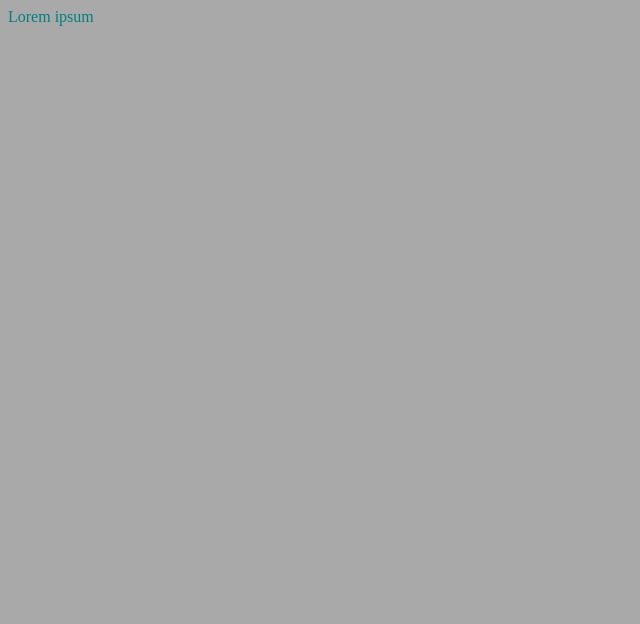
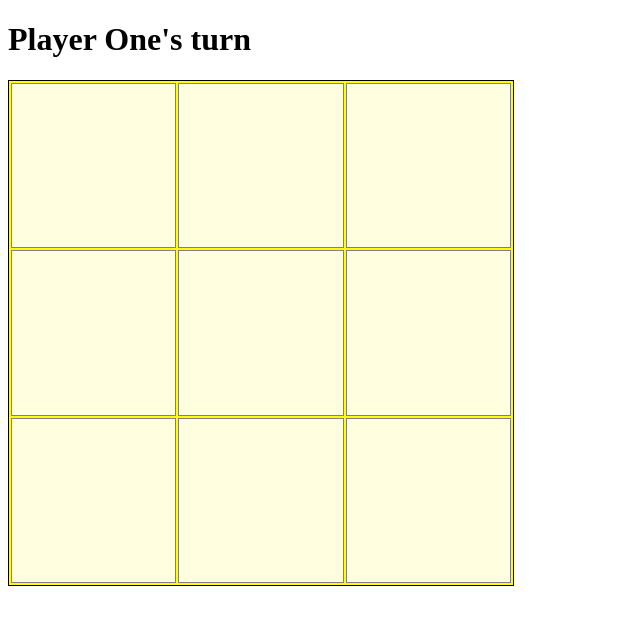
Before and after one commit to inuksuktv/ticTacToe, a plain HTML site: page index.html in a window 1280 px wide. Shown: the whole page, without its empty margins (0-640 px from the left). Drawn offline with Linux system fonts and the light colour scheme.

Commit message:
Add gameboard
The HTML gets populated with the turn indicator, the gameboard,
and clickable buttons to place gamepieces on the board.

```diff
--- a/index.html
+++ b/index.html
@@ -8,6 +8,9 @@
     <script src="script.js" defer></script>
 </head>
 <body>
-    Lorem ipsum
+    <div class="container">
+        <h1 class="turn"></h1>
+        <div class="board"></div>
+    </div>
 </body>
 </html>
--- a/script.js
+++ b/script.js
@@ -1,5 +1,3 @@
-console.log("Hello world!");
-
 function Gameboard() {
   const rows = 3;
   const columns = 3;
@@ -78,6 +76,8 @@ function GameController(playerOneName = "Player One", playerTwoName = "Player Tw
     );
     board.claimCell(row, column, getActivePlayer());
 
+    // Todo: check victory condition.
+
     switchPlayerTurn();
     printNewRound();
   };
@@ -85,10 +85,54 @@ function GameController(playerOneName = "Player One", playerTwoName = "Player Tw
   // Initial game state.
   printNewRound();
 
-  return { playRound, getActivePlayer };
+  return {
+    playRound,
+    getActivePlayer,
+    getBoard: board.getBoard
+  };
 }
 
-const game = GameController();
-game.playRound(1, 1);
-game.playRound(0, 0);
-game.playRound(0, 0);
+function ScreenController() {
+  const game = GameController();
+  const playerTurnDiv = document.querySelector('.turn');
+  const boardDiv = document.querySelector('.board');
+
+  const updateScreen = () => {
+    // Clear the board.
+    boardDiv.textContent = "";
+
+    const board = game.getBoard();
+    const activePlayer = game.getActivePlayer();
+
+    playerTurnDiv.textContent = `${activePlayer.name}'s turn`;
+
+    // Render board cells.
+    board.forEach((row, rowIndex) => {
+      row.forEach((cell, columnIndex) => {
+        const cellButton = document.createElement("button");
+        cellButton.classList.add("cell");
+        // Store the cell coordinates so we can link the UI to the game logic.
+        cellButton.dataset.row = rowIndex;
+        cellButton.dataset.column = columnIndex;
+        cellButton.textContent = cell.getValue();
+        boardDiv.appendChild(cellButton);
+      })
+    })
+  }
+
+  function clickHandlerBoard(e) {
+    const selectedCell = e.target;
+    const row = selectedCell.dataset.row;
+    const column = selectedCell.dataset.column;
+    // Guard clause to make sure the user clicked a cell.
+    if (!row) return;
+
+    game.playRound(row, column);
+    updateScreen();
+  }
+  boardDiv.addEventListener('click', clickHandlerBoard);
+
+  updateScreen();
+}
+
+ScreenController();
--- a/style.css
+++ b/style.css
@@ -1,4 +1,22 @@
-body {
-    background-color: darkgray;
-    color: teal;
-}
+.board {
+    display: grid;
+    height: 500px;
+    width: 500px;
+    grid-template-columns: repeat(3, 1fr);
+    grid-template-rows: repeat(3, 1fr);
+    border: 1px solid black;
+    gap: 2px;
+    padding: 2px;
+    background-color: yellow;
+  }
+
+  .cell {
+    display: flex;
+    justify-content: center;
+    align-items: center;
+    text-align: center;
+    font-size: 2rem;
+    border: 1px solid grey;
+    background: lightyellow;
+    cursor: pointer;
+  }
```
